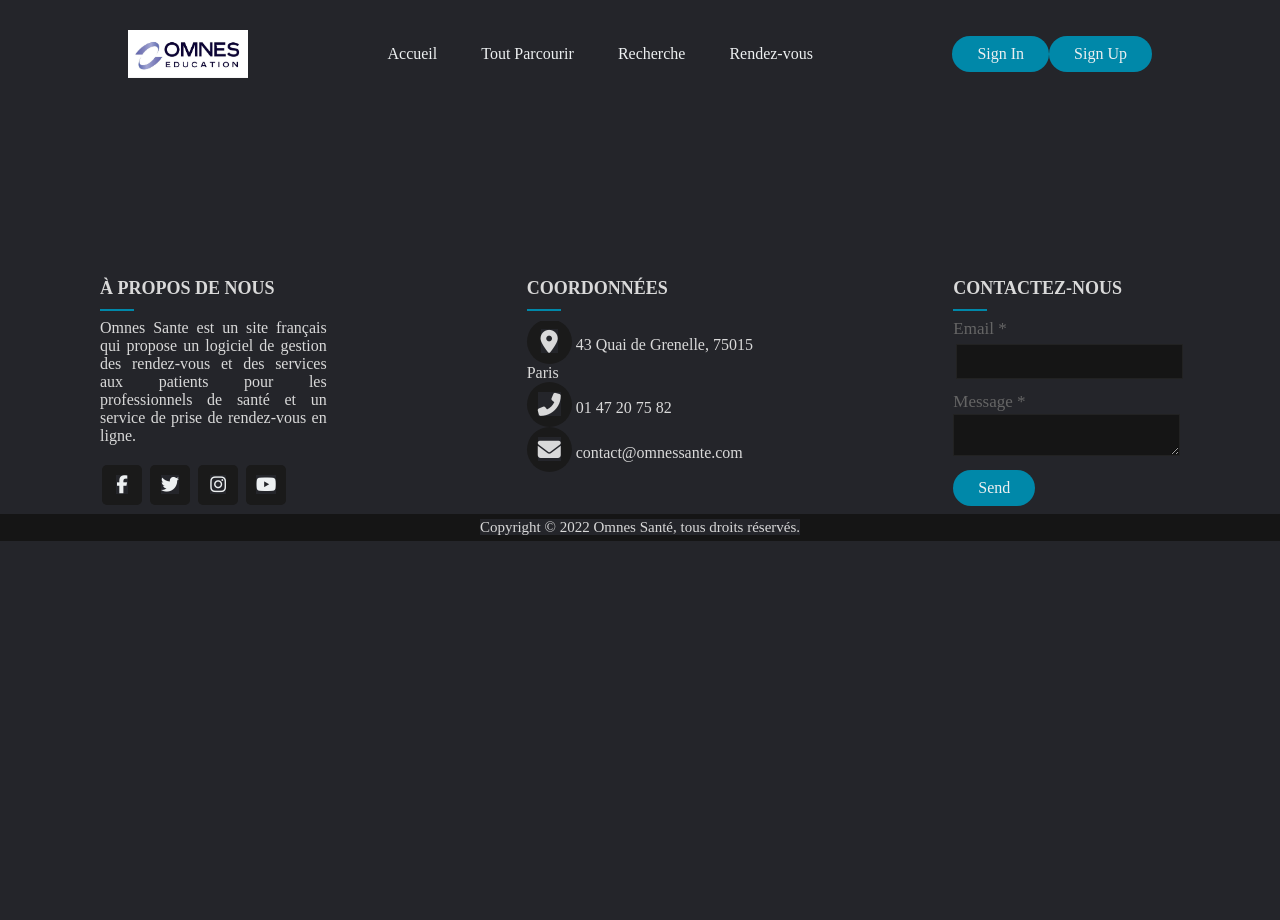
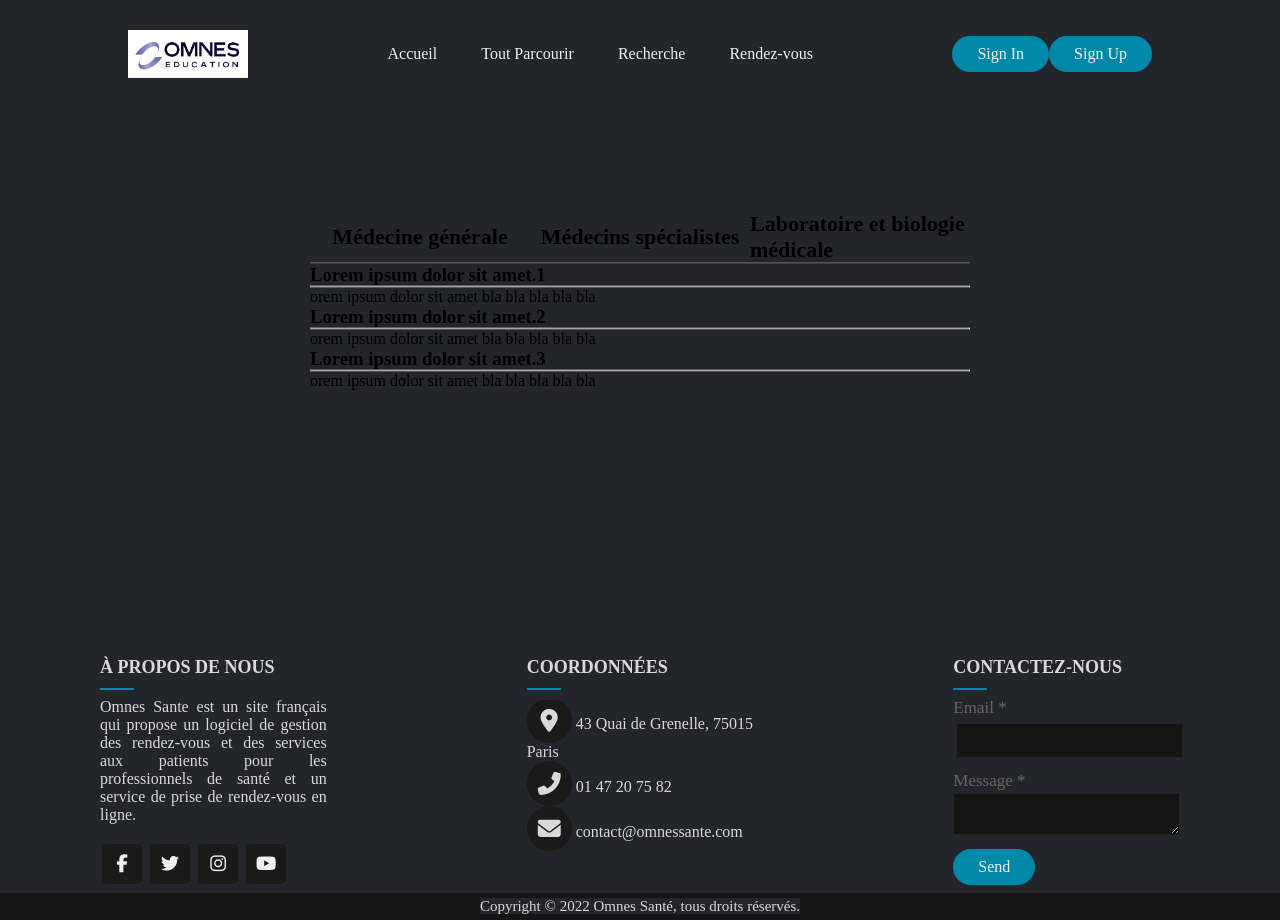
Before and after one commit to Advil400mg/projetpiscine, a PHP site: page /browser.php in a window 1280 px wide. Before the commit the page ends 541 px from the top, so only its background shows below. Run offline with PHP 8.4, Linux system fonts and the light colour scheme; some libraries are stand-ins or nearby versions; some web fonts are replaced.

Commit message:
style browse

```diff
--- a/styles1.css
+++ b/styles1.css
@@ -1,26 +1,18 @@
 @import url('https://fonts.googleapis.com/css2?family=Akshar:wght@300&display=swap');
 
-*, ::before, ::after{
-    box-sizing: border-box;
-    margin: 0;
-    padding: 0;
-    background-color: #24252A;
-}
+
 html{
     font-family: "Akshar";
     font-weight: 300;
 }
-body{
-    background-color: #24252A;
-    height: 100vh;
-}
+
 .container{
-    position: absolute;
-    top: 40%;
+    margin-top: 200px;
+    position: relative;
+
     left: 50%;
     transform: translate(-50%,-50%);
     width: 660px;
-    height: 300px;
     background: #24252A;
     border-radius: 2px;
     box-shadow: 0 0 10px rgba(white, white, white, alpha);
```
